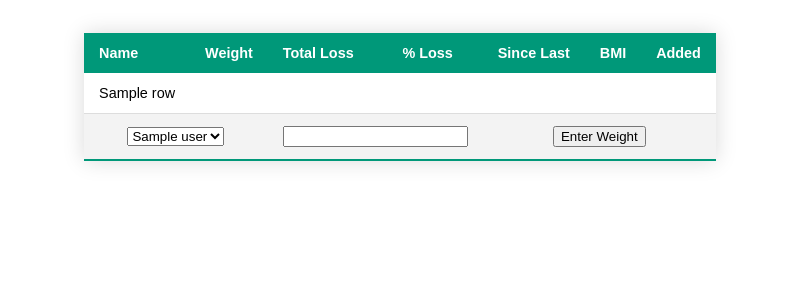
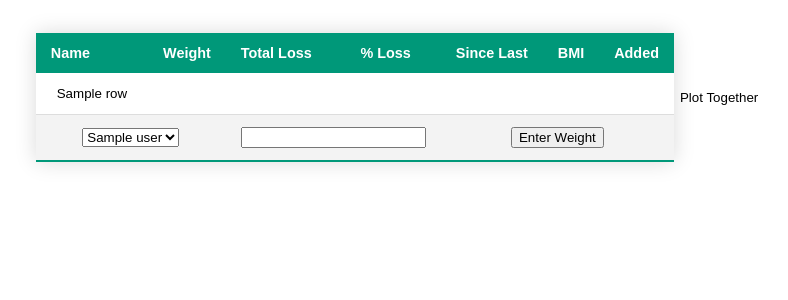
Before and after one commit to marcevald/weightApp, a Flask app: template templates/index.htm in a window 1280 px wide. Shown: the top 300 px of the page, without its empty margins (240-1028 px from the left). Run offline with Flask 2, Linux system fonts and the light colour scheme; the template is opened without the code that fills it: most values are stand-ins (such as "Sample title", 1, 10 or a date in 2020).

Commit message:
Added plotting

```diff
--- a/app.py
+++ b/app.py
@@ -3,6 +3,7 @@
 import json
 import plotly
 import plotly.express as px
+import plotly.graph_objects as go
 from sqlalchemy import create_engine, insert
 import pymysql
 import datetime
@@ -71,7 +72,8 @@
     return bmi
 
 app = Flask(__name__)
-sqlEngine = create_engine('mysql+pymysql://pi:Me200790Hc@localhost/db', echo=False)
+sqlEngine = create_engine('mysql+pymysql://root:root@localhost/db', echo=False)
+#sqlEngine = create_engine('mysql+pymysql://pi:Me200790Hc@localhost/db', echo=False)
 
 @app.route('/')
 def hello_world():
@@ -137,6 +139,43 @@
 
     return render_template('index.htm', users=users, rows=rows)
 
+@app.route('/plot', methods = ['POST'])
+def plot():
+
+    user = request.form['user']
+    users, rows = getUsersAndWeightList()
+
+    weights = []
+    dates = []
+
+    if user == 'all':
+        fig = go.Figure()
+
+        for i, user in enumerate(users):
+            frameWeights = pd.read_sql(f"select * from Weights where `User` = '{user}'", con=sqlEngine)
+            weights.append( list( frameWeights['Weight'] ) )
+            dates.append( list( frameWeights['Time'] ) )
+
+            fig.add_trace(
+            go.Scatter(x=dates[i], y=weights[i], mode='lines', name=user)
+            )
+        fig.update_layout(
+                   xaxis_title='Date and Time',
+                   yaxis_title='Weight[Kg]')
+    else:
+        frameWeights = pd.read_sql(f"select * from Weights where `User` = '{user}'", con=sqlEngine)
+
+        weights = list( frameWeights['Weight'] )
+        dates = list( frameWeights['Time'] )
+        fig = px.line(x=dates, y = weights)
+
+    #fig.update_xaxes(tickformat="%b %d %I \n%Y")
+    graphJSON = json.dumps(fig, cls=plotly.utils.PlotlyJSONEncoder)
+
+    header="Development of Weight over Time"
+
+    return render_template('plot.html', graphJSON=graphJSON, header=header)
+
 @app.context_processor
 def inject_enumerate():
     return dict(enumerate=enumerate)
--- a/static/css/style.css
+++ b/static/css/style.css
@@ -68,3 +68,27 @@
 a:link {
   text-decoration: none;
 }
+
+
+.inline {
+  display: inline;
+}
+
+.link-button {
+  background: none;
+  border: none;
+  color: Black;
+  text-decoration: None;
+  cursor: pointer;
+  /*font-size: 1em;*/
+  /*font-family: serif;*/
+}
+.link-button:focus {
+  outline: none;
+}
+.link-button:active {
+  color:red;
+}
+.link-button:hover {
+  color: orange;
+}
--- a/templates/index.htm
+++ b/templates/index.htm
@@ -9,7 +9,7 @@
     </head>
     <body>
 
-<div class="container" style="overflow-x:auto;">
+<div class="container">
 <table class="styled-table">
     <thead>
         <tr>
@@ -27,16 +27,26 @@
             {% for row in rows %}
         <tr>
             {% for i, r in enumerate(row) %}
+
             {% if i == 4 %}
                 <td> <p class='val'>{{ r }} </p> </td>
+            {% elif i == 0 %}
+
+            <td>
+            <form method="post" action="/plot" class="inline">
+                <input type="hidden" name="plot" value="plot">
+                <button type="submit" name="user" value="{{r}}" class="link-button">
+                {{r}}
+                </button>
+            </form>
+            </td>
             {% else %}
-                <td> <p>{{ r }} </p> </td>
+                <td> <p> {{ r }} </p> </td>
             {% endif %}
 
             {% endfor %}
         </tr>
             {% endfor %}
-
 
         <tr>
             <form action="/enterweight" enctype="multipart/form-data" method="POST" >
@@ -55,6 +65,14 @@
     </tbody>
 
 </table>
+<div class="plotlink">
+    <form method="post" action="/plot" class="inline">
+        <input type="hidden" name="plot" value="plot">
+        <button type="submit" name="user" value="all" class="link-button">
+        Plot Together
+        </button>
+    </form>
+</div>
 </div>
 <script>
 
```
Also changed, not shown: templates/plot.html (added, +14 -0 lines).
